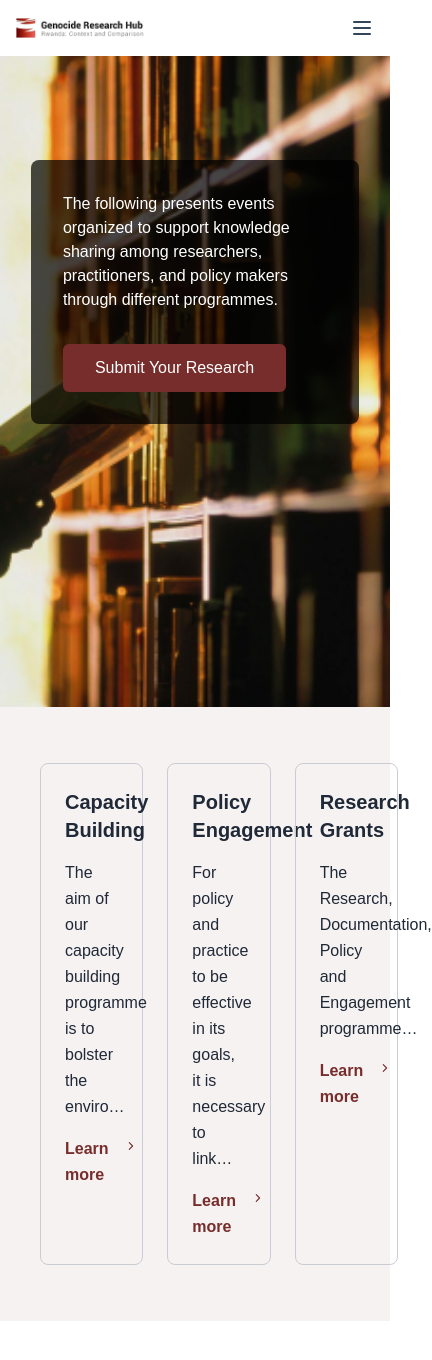
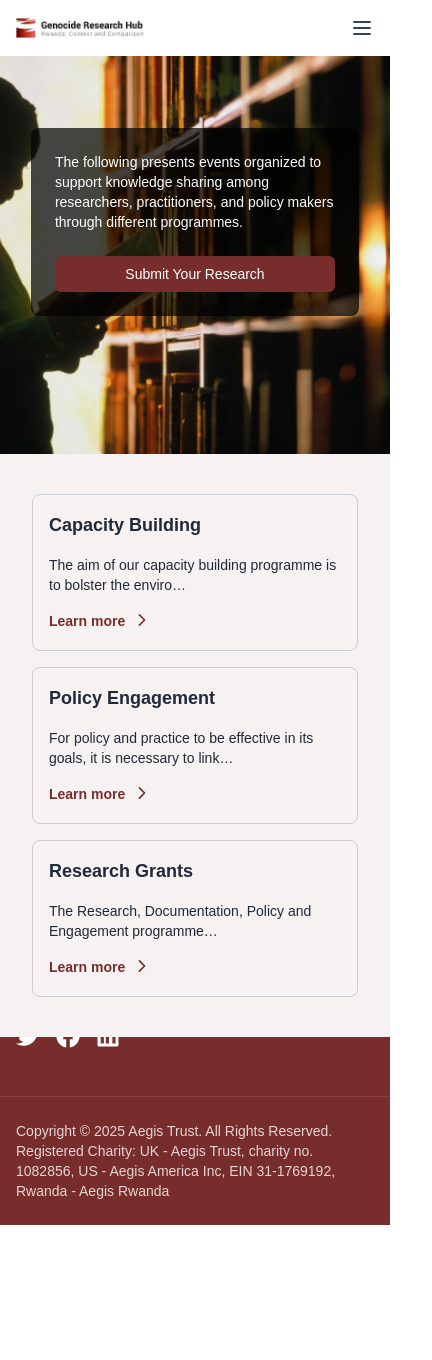
Before and after one commit to belladev250/aegis, a Next.js app: page /revents in a window 390 px wide. Shown: the top 1360 px of the page, 432 px wide, since content can reach past the window. Built offline with nearby package versions, Linux system fonts and the light colour scheme.

Commit message:
fixing forms

```diff
--- a/app/joincommunity/page.tsx
+++ b/app/joincommunity/page.tsx
@@ -71,6 +71,10 @@ const JoinCommunity = () => {
                 <label className="block text-sm font-medium text-gray-700">Area of Interest</label>
                 <select className="mt-1 block w-full border border-gray-300 rounded-md shadow-sm py-2 px-3 focus:outline-none focus:ring-blue-500 focus:border-blue-500">
                   <option>Research Material</option>
+                  <option>Seminar</option>
+                  <option>Grants</option>
+                  <option>Workshops</option>
+                  <option>Contibute</option>
                   <option>Other</option>
                 </select>
               </div>
@@ -101,10 +105,10 @@ const JoinCommunity = () => {
                 </div>
               </div>
 
-              <div>
+              {/* <div>
                 <label className="block text-sm font-medium text-gray-700">Desired Education</label>
                 <input type="text" className="mt-1 block w-full border border-gray-300 rounded-md shadow-sm py-2 px-3 focus:outline-none focus:ring-blue-500 focus:border-blue-500" />
-              </div>
+              </div> */}
 
               <div className="pt-4">
                 <button type="submit" className="w-full flex justify-center py-2 px-4 border border-transparent rounded-md shadow-sm text-sm font-medium text-white bg-maroon hover:bg-maroon-700 focus:outline-none focus:ring-2 focus:ring-offset-2 focus:ring-blue-500">
--- a/app/research/page.tsx
+++ b/app/research/page.tsx
@@ -116,7 +116,7 @@ export default function Research() {
                         <div className="space-y-3 md:space-y-4 border w-full md:w-1/3 border-borderColor p-4 md:p-6 rounded-lg">
                             <p className="text-lg md:text-xl font-semibold">Aegis Research Event</p>
                             <p className="text-sm md:text-base">The following presents events organized to support knowledge sharing among..</p>
-                            <Link href="/events" className='inline-flex items-center text-maroon font-bold hover:text-maroon-dark transition-colors'>
+                            <Link href="/revents" className='inline-flex items-center text-maroon font-bold hover:text-maroon-dark transition-colors'>
                                 <div className="flex space-x-2 cursor-pointer">
                                     <p className="text-maroon text-sm md:text-base">Learn more </p>
                                     <IoChevronForward className="text-maroon text-lg md:text-xl" />
--- a/app/revents/page.tsx
+++ b/app/revents/page.tsx
@@ -7,72 +7,71 @@ export default function ResearchEvents() {
         <div className="relative z-40 min-h-screen bg-[#F7F2F2]">
             <main className="relative">
                 {/* Full-width background image */}
-                <div className="h-[80vh] lg:h-[95vh] mt-8">
+                <div className="h-[50vh] md:h-[70vh] lg:h-[95vh] mt-8">
                     <Image
                         src="/about.png"
                         alt="bg"
                         width={700}
                         height={700}
                         className="w-full h-full object-cover"
+                        priority
                     />
                 </div>
 
-                {/* Centered content with transparent black background - NOW WIDER */}
-                <div className="absolute top-32 lg:top-52 left-1/2 transform -translate-x-1/2 w-full max-w-6xl px-4">
-                    <div className="bg-black/70 p-8 lg:p-10 rounded-lg grid space-y-8 lg:space-y-10 mx-auto w-11/12 lg:w-10/12">
-                        <div className="text-white text-md">
+                {/* Centered content with transparent black background */}
+                <div className="absolute top-24 md:top-32 lg:top-52 left-1/2 transform -translate-x-1/2 w-full max-w-6xl px-4">
+                    <div className="bg-black/70 p-6 md:p-8 lg:p-10 rounded-lg grid space-y-6 md:space-y-8 lg:space-y-10 mx-auto w-11/12 lg:w-10/12">
+                        <div className="text-white text-sm md:text-base">
                             <p>The following presents events organized to support knowledge sharing among researchers, practitioners,
                                 and policy makers through different programmes.</p>
                         </div>
 
-                        <div className="text-md">
-                            <button className="bg-maroon text-white px-8 py-3 rounded-md hover:bg-maroon/90 transition-colors">
+                        <div className="text-sm md:text-base">
+                            <button className="bg-maroon text-white px-6 py-2 md:px-8 md:py-3 rounded-md hover:bg-maroon/90 transition-colors w-full sm:w-auto">
                                 Submit Your Research
                             </button>
                         </div>
                     </div>
                 </div>
             </main>
-            <div className="p-6 bg-[#F7F2F2]">
-                <div className="container mx-auto px-4 sm:px-6 lg:px-8 py-8 text-gray-800 leading-relaxed space-y-4">
-                    <div className="flex space-x-6 w-full">
-                        <div className="space-y-4 border w-1/3 border-borderColor p-6 rounded-lg">
-                            <p className=" text-xl font-semibold">Capacity Building</p>
-                            <p className="text-md">The aim of our capacity building programme is to bolster the enviro…</p>
+            <div className="p-4 md:p-6 bg-[#F7F2F2]">
+                <div className="container mx-auto px-4 sm:px-6 lg:px-8 py-6 md:py-8 text-gray-800 leading-relaxed space-y-4">
+                    <div className="flex flex-col md:flex-row gap-4 md:gap-6 w-full">
+                        <div className="space-y-4 border w-full md:w-1/3 border-borderColor p-4 md:p-6 rounded-lg">
+                            <p className="text-lg md:text-xl font-semibold">Capacity Building</p>
+                            <p className="text-sm md:text-base">The aim of our capacity building programme is to bolster the enviro…</p>
                             <Link href="/papers" className='inline-flex items-center text-maroon font-bold hover:text-maroon-dark transition-colors'>
                                 <div className="flex space-x-2 cursor-pointer">
-                                    <p className="text-maroon texl-lg">Learn more </p>
-                                    <IoChevronForward className="text-maroon text-xl" />
+                                    <p className="text-maroon text-sm md:text-base">Learn more </p>
+                                    <IoChevronForward className="text-maroon text-lg md:text-xl" />
                                 </div>
                             </Link>
                         </div>
 
-                        <div className="space-y-4 border w-1/3  border-borderColor p-6 rounded-lg">
-                            <p className=" text-xl font-semibold">Policy Engagement</p>
-                            <p className="text-md">For policy and practice to be effective in its goals, it is necessary to link…</p>
+                        <div className="space-y-4 border w-full md:w-1/3 border-borderColor p-4 md:p-6 rounded-lg">
+                            <p className="text-lg md:text-xl font-semibold">Policy Engagement</p>
+                            <p className="text-sm md:text-base">For policy and practice to be effective in its goals, it is necessary to link…</p>
                             <Link href="/papers" className='inline-flex items-center text-maroon font-bold hover:text-maroon-dark transition-colors'>
                                 <div className="flex space-x-2 cursor-pointer">
-                                    <p className="text-maroon texl-lg">Learn more </p>
-                                    <IoChevronForward className="text-maroon text-xl" />
+                                    <p className="text-maroon text-sm md:text-base">Learn more </p>
+                                    <IoChevronForward className="text-maroon text-lg md:text-xl" />
                                 </div>
                             </Link>
                         </div>
 
-                        <div className="space-y-4 w-1/3 border border-borderColor p-6 rounded-lg">
-                            <p className=" text-xl font-semibold">Research Grants</p>
-                            <p className="text-md">The Research, Documentation, Policy and Engagement programme…</p>
+                        <div className="space-y-4 w-full md:w-1/3 border border-borderColor p-4 md:p-6 rounded-lg">
+                            <p className="text-lg md:text-xl font-semibold">Research Grants</p>
+                            <p className="text-sm md:text-base">The Research, Documentation, Policy and Engagement programme…</p>
                             <Link href="/papers" className='inline-flex items-center text-maroon font-bold hover:text-maroon-dark transition-colors'>
                                 <div className="flex space-x-2 cursor-pointer">
-                                    <p className="text-maroon texl-lg">Learn more </p>
-                                    <IoChevronForward className="text-maroon text-xl" />
+                                    <p className="text-maroon text-sm md:text-base">Learn more </p>
+                                    <IoChevronForward className="text-maroon text-lg md:text-xl" />
                                 </div>
                             </Link>
                         </div>
-
                     </div>
                 </div>
             </div>
-
         </div>
     );
 }
```
Also changed, not shown: app/submitresearch/page.tsx (+22 -23 lines).
